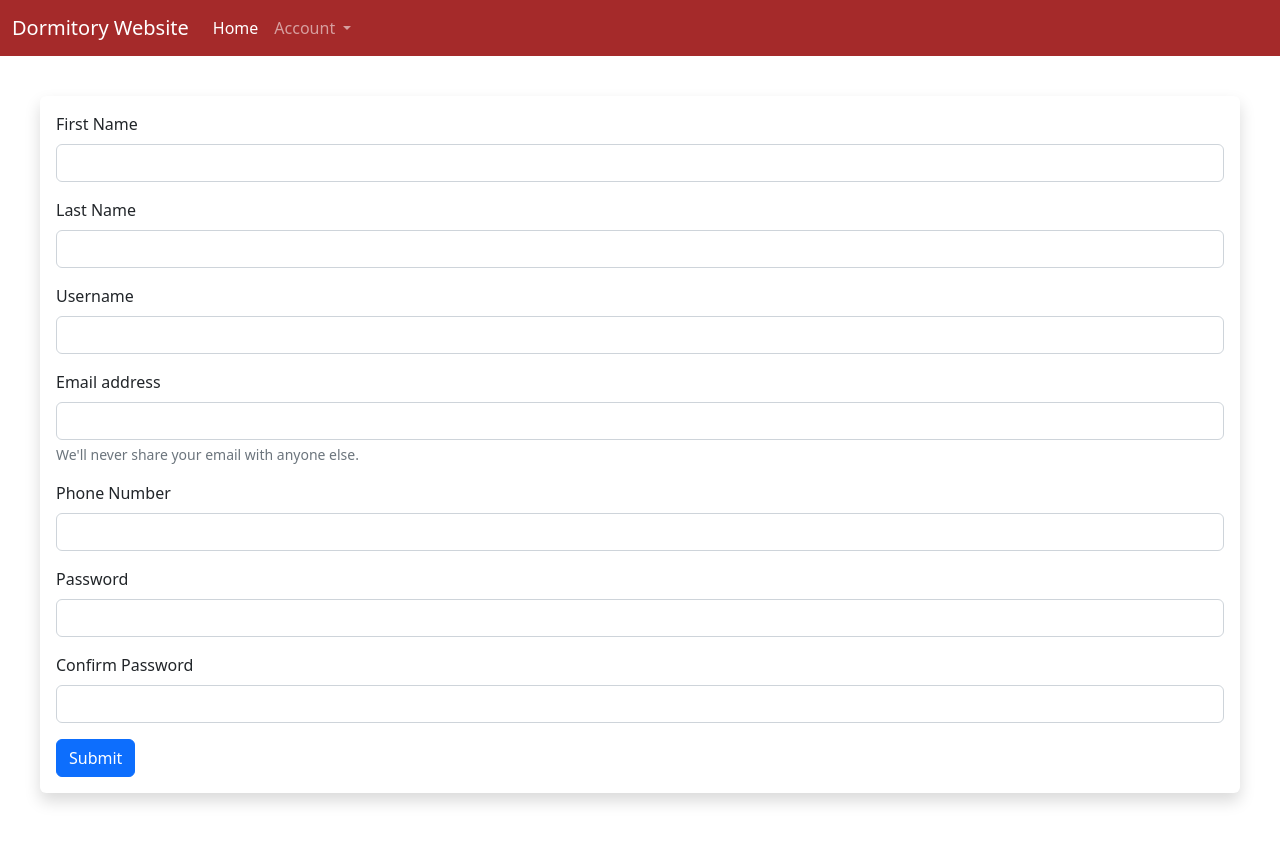
After one commit to Database-Project-Dormitory-website/Dormitory-Website, a Flask app: page /register/ in a window 1280 px wide. The commit adds this page. Run offline with Flask 3, Linux system fonts and the light colour scheme.

Commit message:
Added register & guest/admin login

```diff
--- a/app.py
+++ b/app.py
@@ -250,6 +250,10 @@ def remove_guest():
         flash('Guest removed!', 'guest-rmv-success')
         return redirect(url_for('admindashboard'))
 
+@app.route('/register/', methods=['GET', 'POST'])
+def register():
+    return render_template('register.html')
+
 @app.route("/remove_menu_item", methods=['POST'])
 def remove_menu_item():
     item_id = request.form['item_id']
--- a/templates/navbar.html
+++ b/templates/navbar.html
@@ -16,8 +16,10 @@
             Account
           </a>
           <ul class="dropdown-menu">
+            <li><a class="dropdown-item" href="{{ url_for('register') }}">Sign Up</a></li>
             <li><a class="dropdown-item" href="{{ url_for('guestlogin') }}">Sign In</a></li>
-            <li><a class="dropdown-item" href="{{ url_for('index')}}">Log Out</a></li>
+            <li><a class="dropdown-item" href="{{ url_for('index') }}">Log Out</a></li>
+            <li><a class="dropdown-item" href="{{ url_for('adminlogin') }}">Admin</a></li>
           </ul>
         </li>
       </ul>
--- /dev/null
+++ b/templates/register.html
@@ -0,0 +1,39 @@
+{% extends 'base.html' %}
+{% block content %}
+
+<div class="shadow p-3 mb-5 bg-body rounded" style="margin: 40px 40px 40px 40px;">
+    <form method="POST">
+        <div class="mb-3">
+            <label for="first_name" class="form-label">First Name</label>
+            <input type="text" class="form-control" id="first_name" name="first_name" />
+        </div>
+        <div class="mb-3">
+            <label for="last_name" class="form-label">Last Name</label>
+            <input type="text" class="form-control" id="last_name" name="last_name" />
+        </div>
+        <div class="mb-3">
+            <label for="username" class="form-label">Username</label>
+            <input type="text" class="form-control" id="username" name="username" />
+          </div>
+        <div class="mb-3">
+            <label for="email" class="form-label">Email address</label>
+            <input type="email" class="form-control" id="email" name="email" aria-describedby="emailHelp">
+            <div id="emailHelp" class="form-text">We'll never share your email with anyone else.</div>
+        </div>
+        <div class="mb-3">
+            <label for="phone_number" class="form-label">Phone Number</label>
+            <input type="number" class="form-control" id="phone_number" name="phone_number">
+        </div>
+        <div class="mb-3">
+            <label for="password" class="form-label">Password</label>
+            <input type="password" class="form-control" id="password" name="password">
+        </div>
+        <div class="mb-3">
+            <label for="confirm_password" class="form-label">Confirm Password</label>
+            <input type="password" class="form-control" id="confirm_password" name="confirm_password">
+        </div>
+        <button type="submit" class="btn btn-primary">Submit</button>
+    </form>
+</div>
+
+{% endblock %}
```
Also changed, not shown: templates/adminlogin.html (+2 -20 lines), templates/guestlogin.html (+4 -30 lines).
